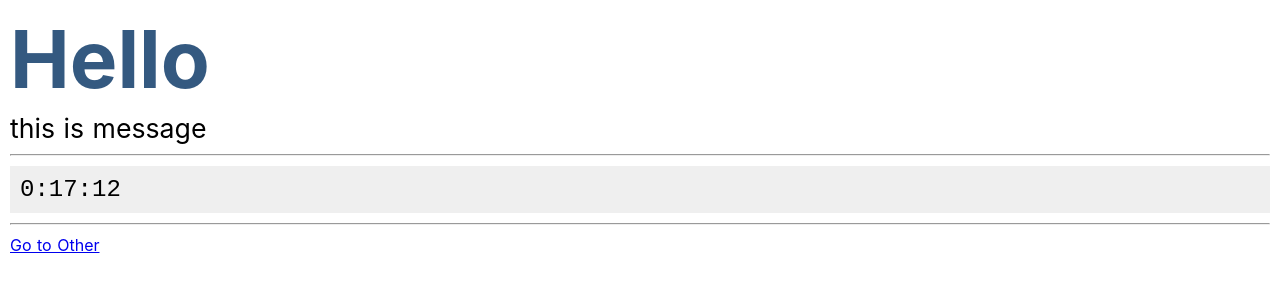
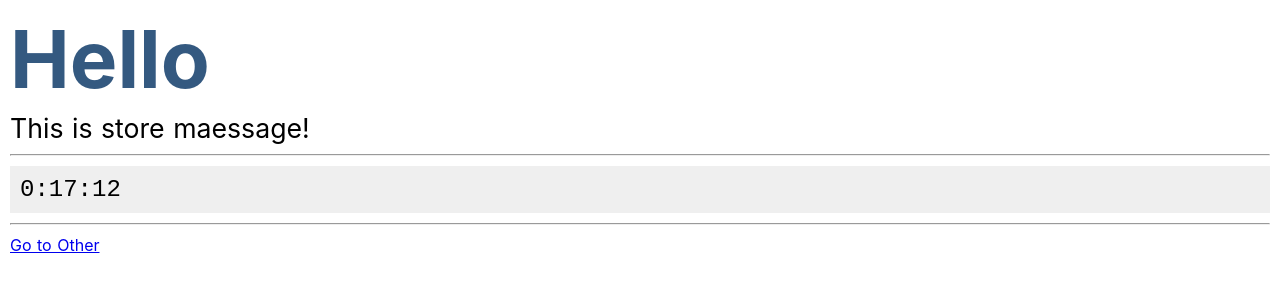
Before and after one commit to nargok/nuxt_sample_app, a Nuxt app: page / in a window 1280 px wide. Shown: the top 300 px of the page. Built offline with nearby package versions, Linux system fonts and the light colour scheme.

Commit message:
Storeからmessageを取り出す

```diff
--- a/pages/index.vue
+++ b/pages/index.vue
@@ -1,7 +1,7 @@
 <template>
   <section class="container">
     <h1>{{title}}</h1>
-    <p>{{message}}</p>
+    <p>{{$store.state.message}}</p>
     <hr>
     <pre>{{now}}</pre>
     <hr>
--- /dev/null
+++ b/store/index.js
@@ -0,0 +1,13 @@
+import Vuex from 'vuex'
+
+const createStore = () => {
+  return new Vuex.Store({
+    state: function () {
+      return {
+        message: 'This is store maessage!',
+      };
+    },
+  })
+};
+
+export default createStore;
```
